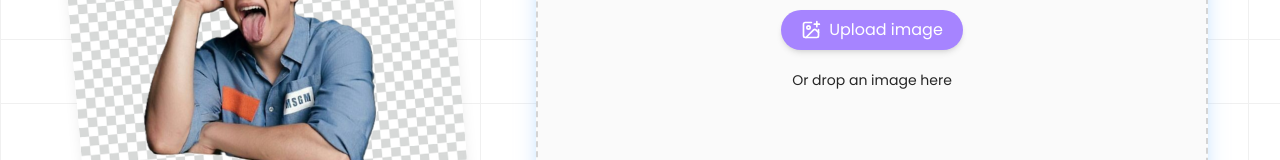
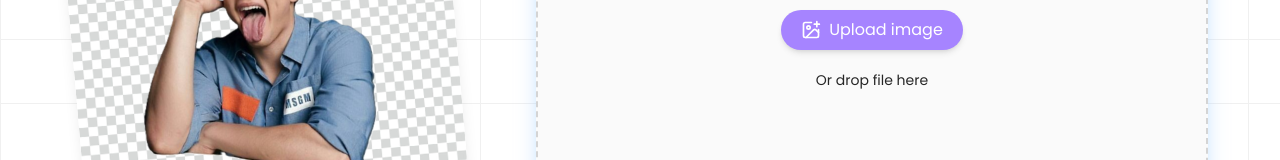
Before and after one commit to jrjrspnl/QuickTools, a React (Vite) app: page /bg-remover in a window 1280 px wide. Shown: the part 345-505 px from the top of the page. Built offline with nearby package versions, Linux system fonts and the light colour scheme; no server answers.

Commit message:
Remove card prop

```diff
--- a/src/components/Upload.jsx
+++ b/src/components/Upload.jsx
@@ -6,7 +6,6 @@ export const UploadImage = ({
   heading,
   image,
   buttonText,
-  cardText,
   multiple = false,
   accept,
   onDropFiles,
@@ -64,7 +63,7 @@ export const UploadImage = ({
                 <LuImagePlus size={20} />
                 {buttonText}
               </button>
-              <p className="text-sm font-base">{cardText}</p>
+              <p className="text-sm font-base">Or drop file here</p>
             </div>
           </div>
         )}
```
